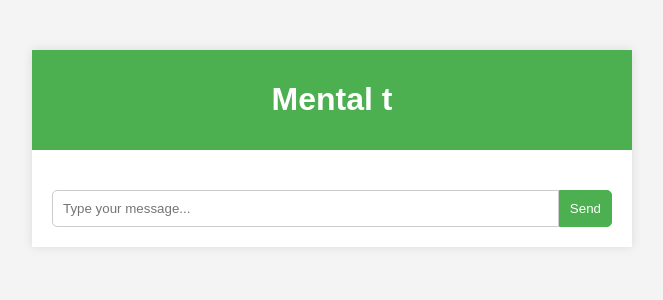
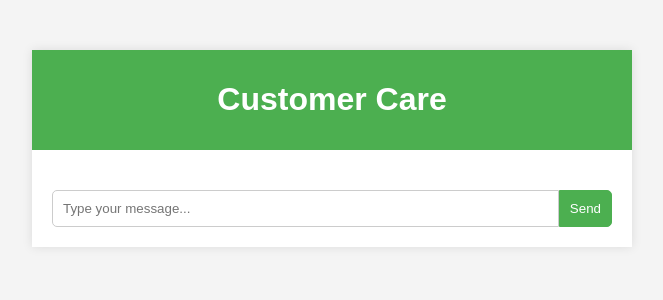
Before and after one commit to yusuf1990/Mental-health-chat-bot, a Flask app: page / in a window 1280 px wide. Shown: the top 300 px of the page, without its empty margins (308-971 px from the left). Run offline with Flask 3, Linux system fonts and the light colour scheme.

Commit message:
Update index.html

```diff
--- a/templates/index.html
+++ b/templates/index.html
@@ -3,13 +3,13 @@
 <head>
     <meta charset="UTF-8">
     <meta name="viewport" content="width=device-width, initial-scale=1.0">
-    <title>Mental Health Chatbot</title>
+    <title>Customer Care</title>
     <link rel="stylesheet" href="static/style.css">
 </head>
 <body>
     <div class="chat-container">
         <div class="chat-header">
-            <h1>Mental t</h1>
+            <h1>Customer Care</h1>
         </div>
         <div class="chat-body">
             <form action="/chat" method="post">
```
